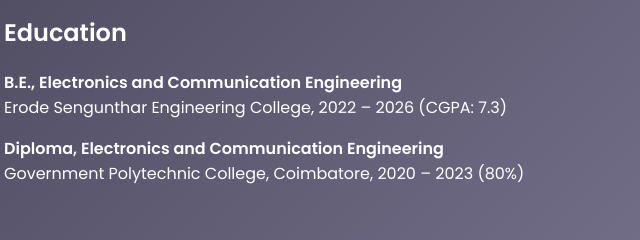
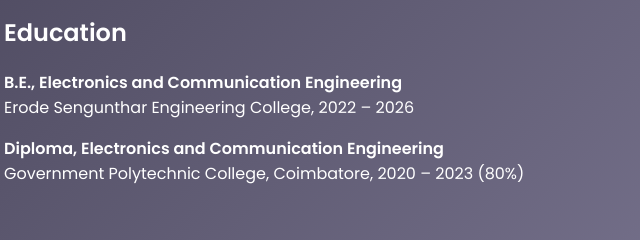
Before and after one commit to ranjith28ra/ranjith-portfolio, a plain HTML site: page Ranjith Web.html in a window 1280 px wide. Shown: the part 1295-1535 px from the top of the page, 136-776 px from the left. Drawn offline with nearby package versions, Linux system fonts and the light colour scheme.

Commit message:
Update Ranjith Web.html

```diff
--- a/Ranjith Web.html
+++ b/Ranjith Web.html
@@ -229,7 +229,7 @@
 
   <section>
     <h2>Education</h2>
-    <p><strong>B.E., Electronics and Communication Engineering</strong><br />Erode Sengunthar Engineering College, 2022 – 2026 (CGPA: 7.3)</p>
+    <p><strong>B.E., Electronics and Communication Engineering</strong><br />Erode Sengunthar Engineering College, 2022 – 2026</p>
     <p><strong>Diploma, Electronics and Communication Engineering</strong><br />Government Polytechnic College, Coimbatore, 2020 – 2023 (80%)</p>
   </section>
 
```
